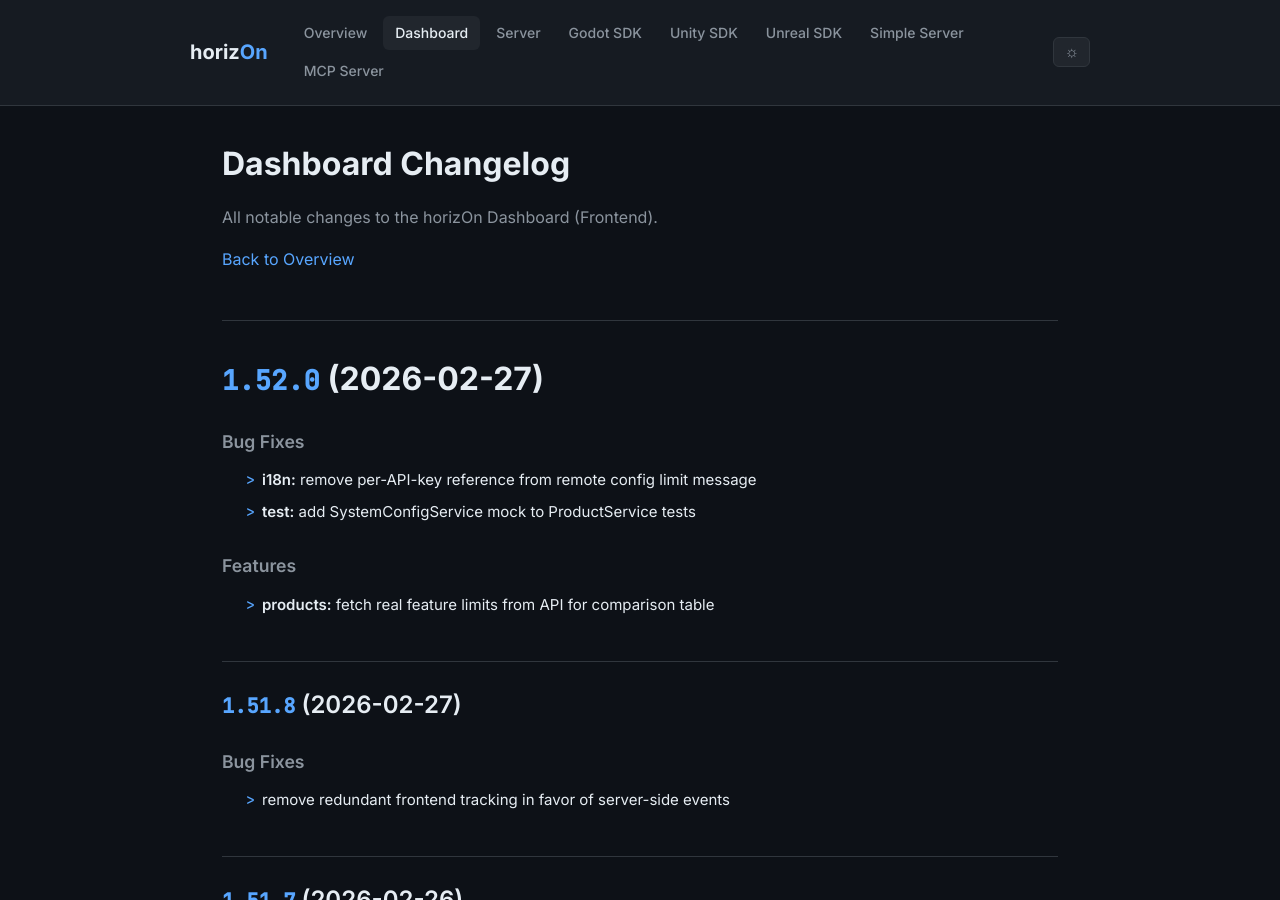
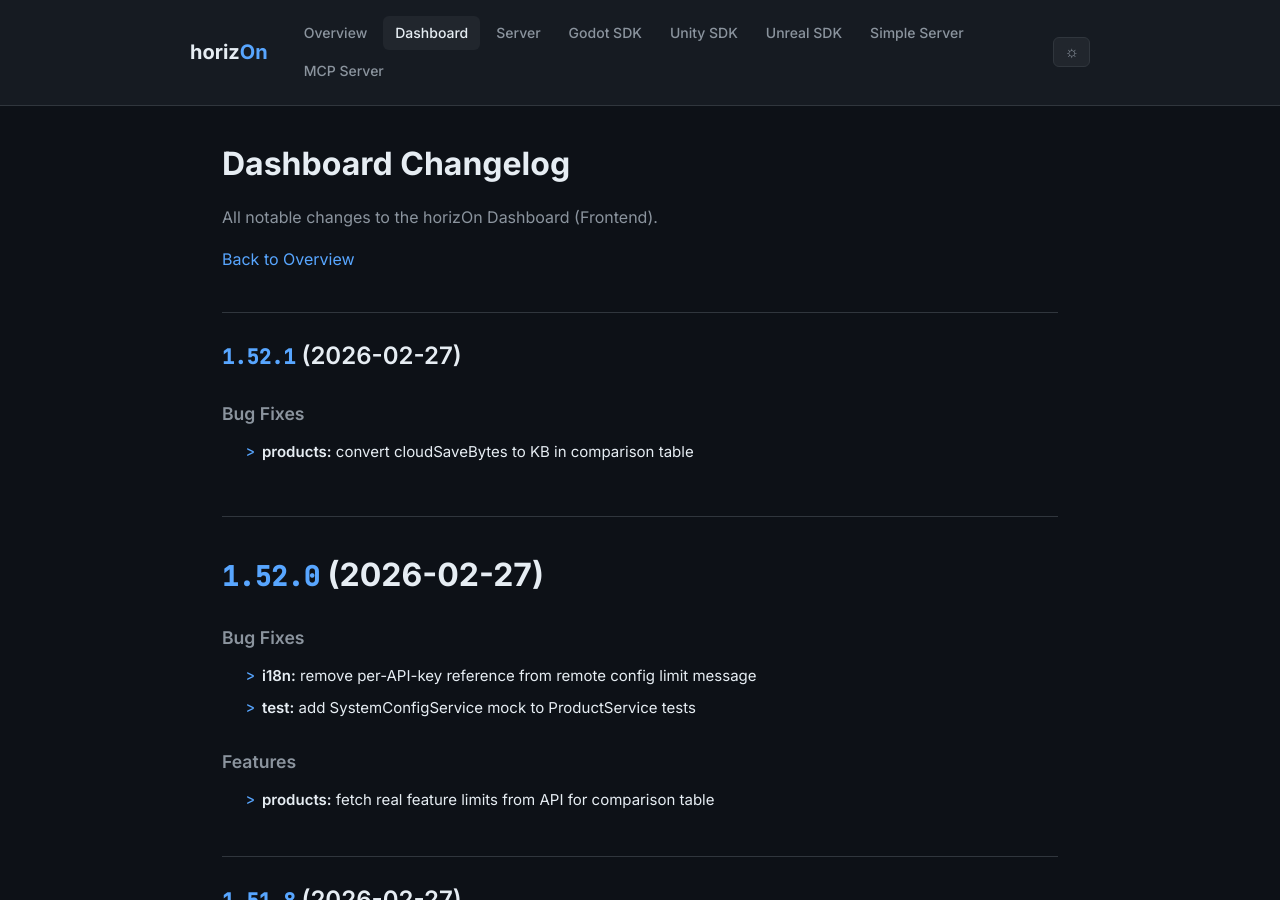
Before and after one commit to ProjectMakersDE/horizOn-Changelog, a Jekyll site: the page built from dashboard-changelog.md, in a window 1280 px wide and 900 px high. Built offline with Jekyll 4.4.1, drawn with Linux system fonts in a browser that asks for light colours.

Commit message:
chore: sync changelogs [skip ci]

```diff
--- a/dashboard-changelog.md
+++ b/dashboard-changelog.md
@@ -8,6 +8,13 @@ title: Dashboard Changelog
 All notable changes to the horizOn Dashboard (Frontend).
 
 [Back to Overview](.)
+
+## [1.52.1](https://github.com/ProjectMakersDE/horizOn-Dashboard/compare/v1.52.0...v1.52.1) (2026-02-27)
+
+
+### Bug Fixes
+
+* **products:** convert cloudSaveBytes to KB in comparison table ([6159288](https://github.com/ProjectMakersDE/horizOn-Dashboard/commit/61592883847fff62412491129b85bab7c6cfd6f8))
 
 # [1.52.0](https://github.com/ProjectMakersDE/horizOn-Dashboard/compare/v1.51.8...v1.52.0) (2026-02-27)
 
```
Also changed, not shown: index.md (+1 -1 lines).
